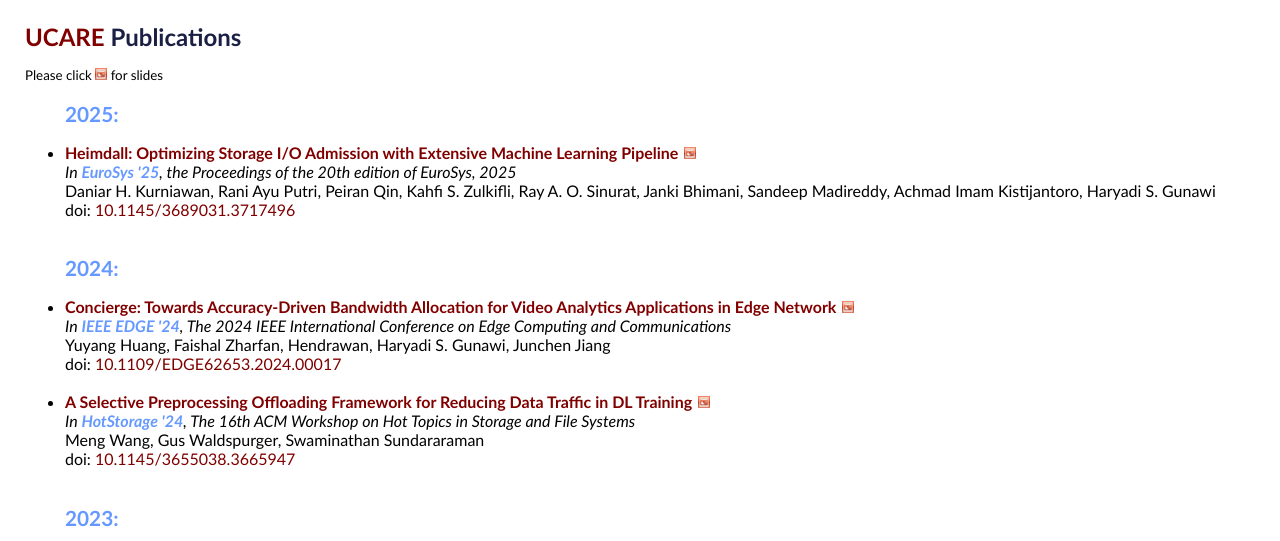
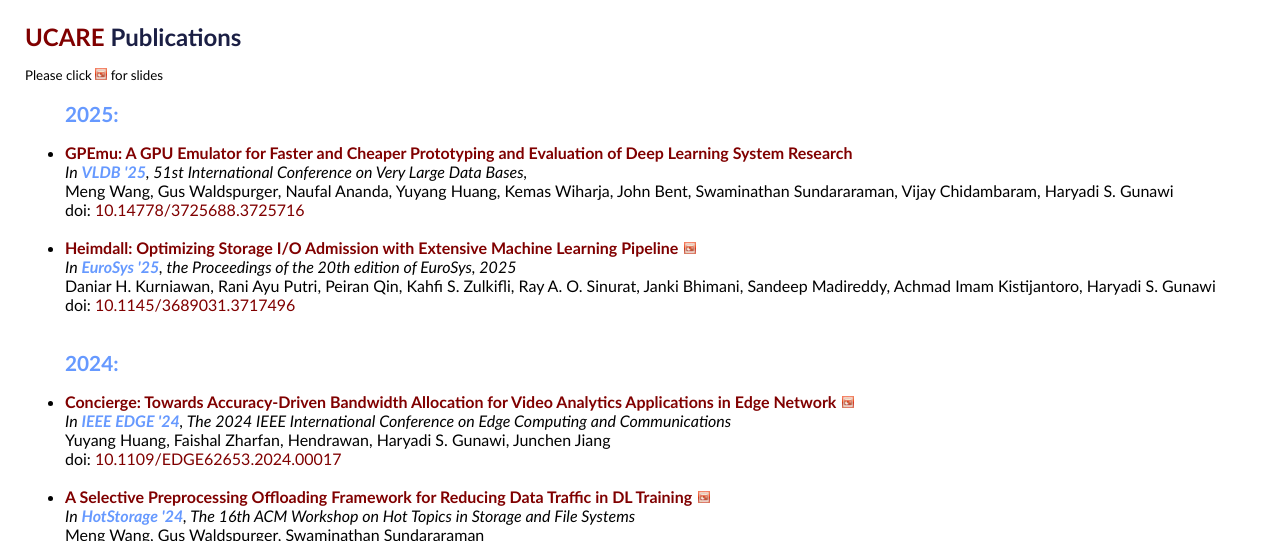
Before and after one commit to ucare-uchicago/ucare-html, a plain HTML site: page pubs.html in a window 1280 px wide. Shown: the part 197-738 px from the top of the page. Drawn offline with Linux system fonts and the light colour scheme.

Commit message:
add vldb25-gpemu to pubs

```diff
--- a/pubs.html
+++ b/pubs.html
@@ -151,6 +151,21 @@
 <!-- ------------------------------------------------------- -->
 
 <h2>2025:</h2>
+
+<li>
+  <b>
+    <a href="pdf/vldb26-gpemu.pdf" class="paper">GPEmu: A GPU Emulator for Faster and Cheaper Prototyping and Evaluation of Deep Learning System Research</a>
+  </b>
+  <br>
+  <i>
+    In <a class=bb href="https://vldb.org/2025/">VLDB '25</a>,
+	51st International Conference on Very Large Data Bases,
+  </i><br>
+	Meng Wang, Gus Waldspurger, Naufal Ananda, Yuyang Huang, Kemas Wiharja, John Bent, Swaminathan Sundararaman, Vijay Chidambaram, Haryadi S. Gunawi
+  <br>
+	doi: <a href="https://doi.org/10.14778/3725688.3725716" class="">10.14778/3725688.3725716</a>
+  <br><br>
+</li>
 
 <li>
   <b>
```
Also changed, not shown: 1 other file.
